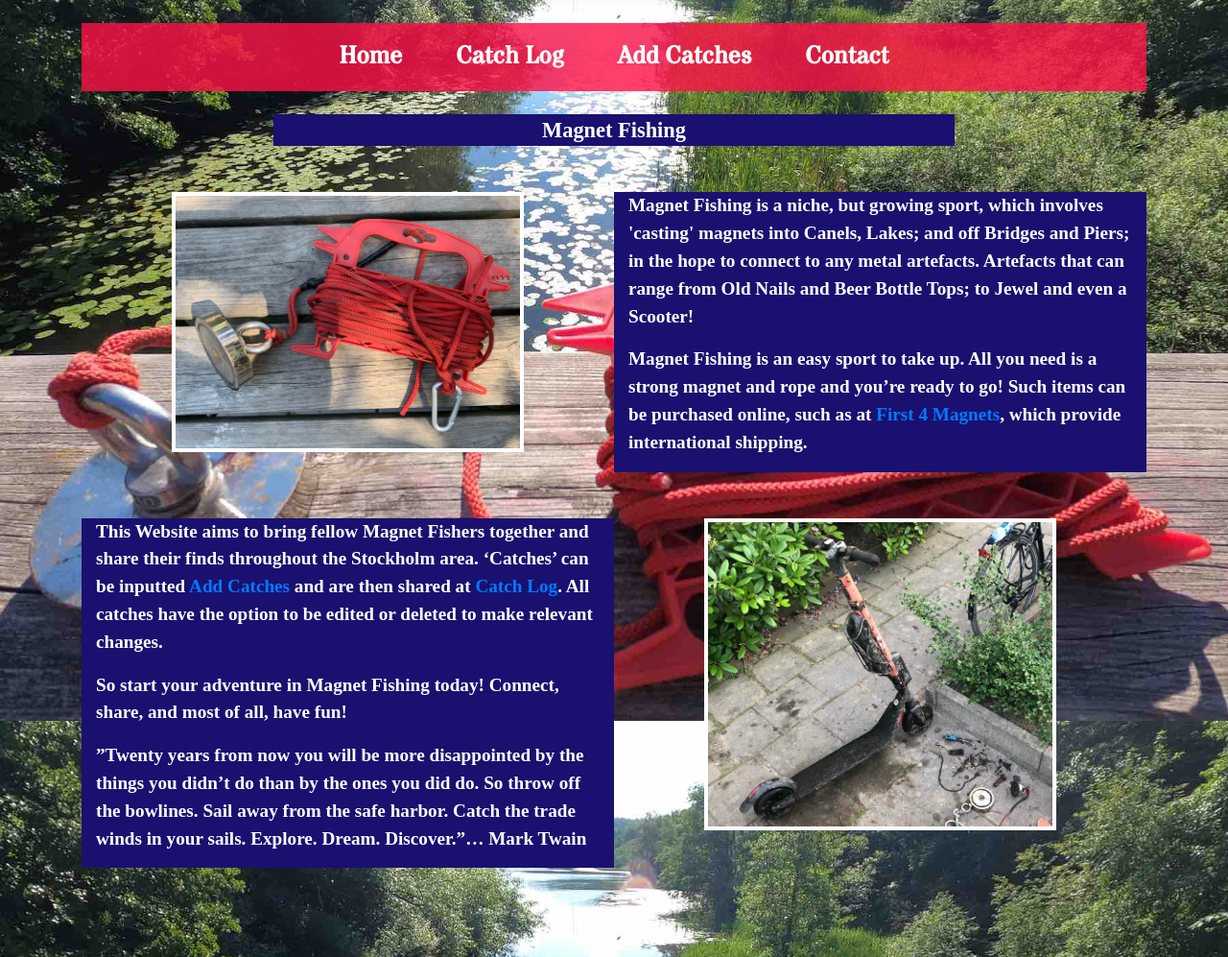
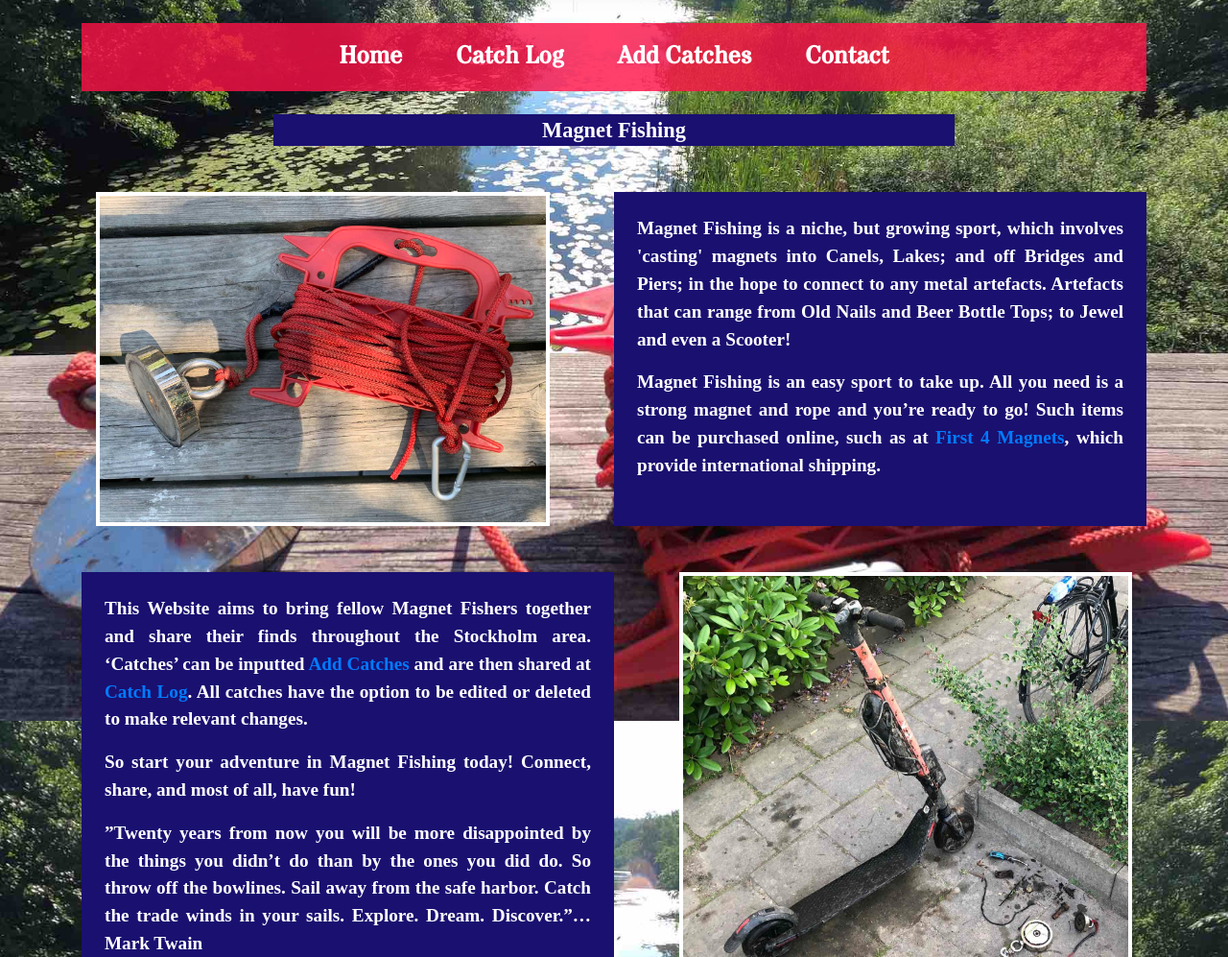
Before and after one commit to Bealby/magnet-fishing, a Flask app: page /home in a window 1280 px wide. Shown: the part 209-1206 px from the top of the page at 96% size. Run offline with Flask 2, Linux system fonts and the light colour scheme; some libraries are stand-ins or nearby versions.

Commit message:
Positioning text/images to single col for md/sm devcies. home.html

```diff
--- a/static/css/style.css
+++ b/static/css/style.css
@@ -52,7 +52,7 @@ body {
 /* HOME.HTML*/
 
 .home-images{
-    width: 70%;
+    width: 90%;
     border: 0.3rem solid rgb(255, 255, 255, 1);
 }
 
@@ -60,8 +60,10 @@ body {
     font-family: 'Source Serif Pro', serif;
     font-size: 1.2rem;
     font-weight: 600;
+    padding: 1.5rem 1.5rem 1.5rem 1.5rem;
     background-color:rgb(26, 16, 112, 1);
     color:rgb(255,255,255,1);
+    text-align: justify;
 }
 
 /* CATCH_LOG.HTML*/
--- a/templates/home.html
+++ b/templates/home.html
@@ -10,11 +10,11 @@
 
 <div class="container pt-5">
     <div class="row">
-        <div class="col-md-6 col-sm-12 text-center">
+        <div class="col-lg-6 col-12-md col-sm-12 text-left">
             <img src="static/images/magnet.jpg" class="home-images" alt="Fishing Magnet Potrait" />
         </div>
 
-        <div class="col-md-6 col-sm-12 home-text">
+        <div class="col-lg-6 col-12-md col-sm-12 home-text">
             <p>Magnet Fishing is a niche, but growing sport, which involves 'casting' magnets into Canels,
                Lakes; and off Bridges and Piers; in the hope to connect to any metal artefacts. Artefacts that
                can range from Old Nails and Beer Bottle Tops; to Jewel and even a Scooter!</p>
@@ -30,7 +30,7 @@
     <div class="row">
 
 
-        <div class="col-md-6 col-sm-12 home-text">
+        <div class="col-lg-6 col-12-md col-sm-12 home-text">
             <p>This Website aims to bring fellow Magnet Fishers together and share their finds throughout
                the Stockholm area. ‘Catches’ can be inputted <a href="">Add Catches</a>
                and are then shared at <a href="">Catch Log</a>. All catches
@@ -42,7 +42,7 @@
                 ones you did do. So throw off the bowlines. Sail away from the safe harbor. Catch the trade
                 winds in your sails. Explore. Dream. Discover.”… Mark Twain</p>
         </div>
-        <div class="col-md-6 col-sm-12 text-center">
+        <div class="col-lg-6 col-12-md col-sm-12 text-right">
             <img src="static/images/catches.jpg" class="home-images" alt="Jack and Ella Fairfield" />
         </div>
     </div>
@@ -51,7 +51,7 @@
 <div class="container pt-5">
     <div class="row mt-5">
         <div class="col text-center home-video">
-            <iframe width="560" height="315" src="https://www.youtube.com/embed/Ol498NdYzvE" frameborder="0" allow="accelerometer; autoplay; encrypted-media; gyroscope; picture-in-picture" allowfullscreen></iframe>
+            <ifram width="560" height="315" src="https://www.youtube.com/embed/Ol498NdYzvE" frameborder="0" allow="accelerometer; autoplay; encrypted-media; gyroscope; picture-in-picture" allowfullscreen></iframe>
         </div>
     </div>
 </div>
```
